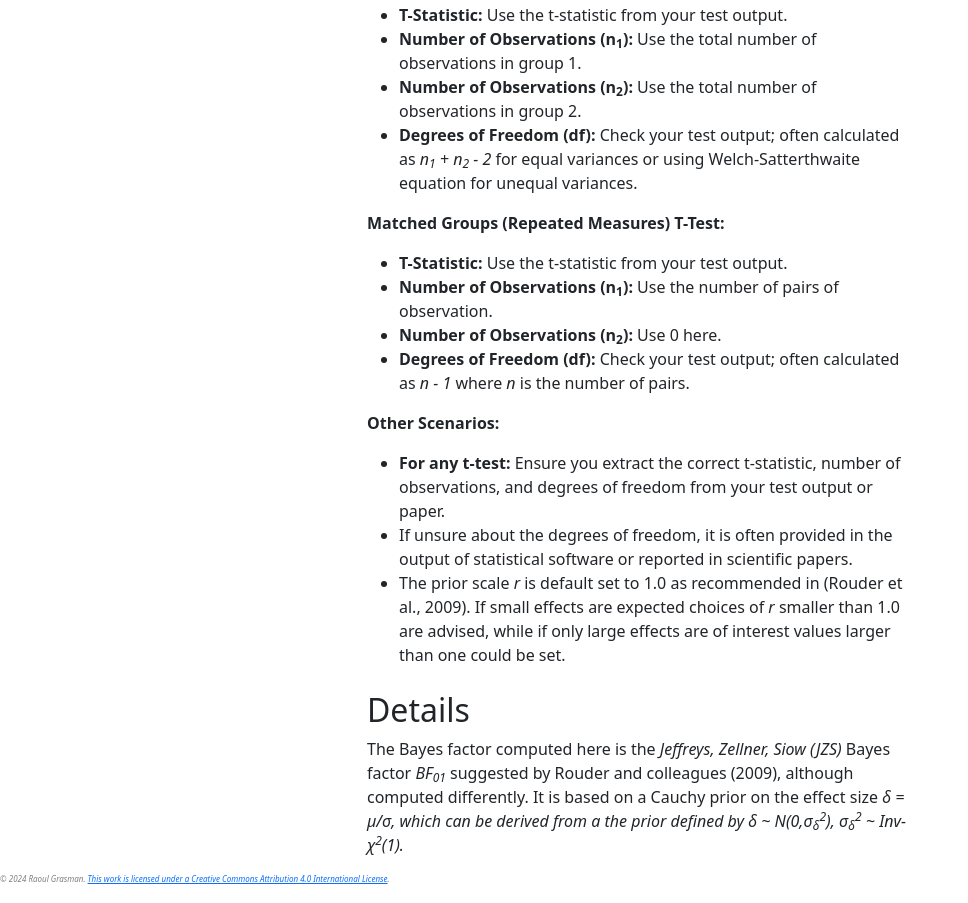
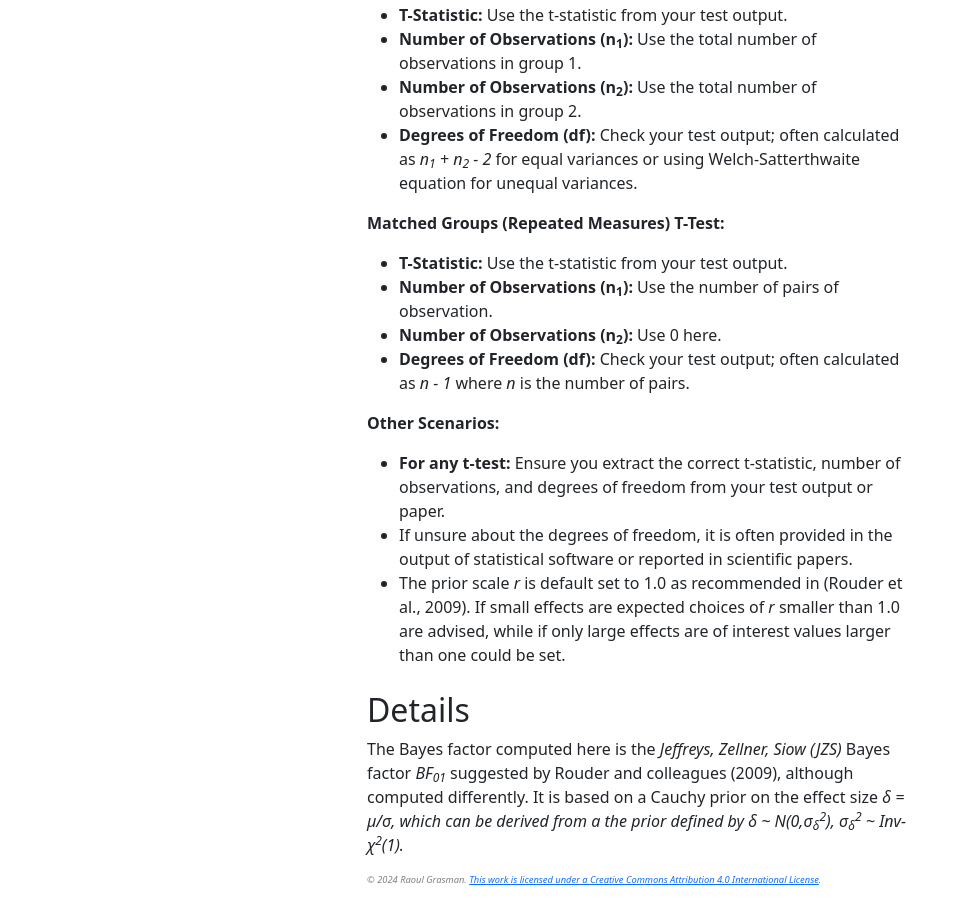
Before and after one commit to raoelg/ttest-to-bayesfactor, a website: page index.html in a window 1280 px wide. Shown: the part 882-1785 px from the top of the page, without its empty margins (0-968 px from the left). Drawn offline with nearby package versions, Linux system fonts and the light colour scheme; a script that the page names is missing.

Commit message:
Changed location of the footer

```diff
--- a/index.html
+++ b/index.html
@@ -100,6 +100,10 @@
                     <p>The Bayes factor computed here is the <em>Jeffreys, Zellner, Siow (JZS)</em> Bayes factor <i>BF<sub>01</sub></i> suggested by Rouder and colleagues (2009), although computed differently. It is based on a Cauchy prior on the effect size <em>&delta; = &mu;/&sigma;</i>, which can be derived from a the prior defined by <i>&delta; ~ N(0,&sigma;<sub>&delta;</sub><sup>2</sup>), &sigma;<sub>&delta;</sub><sup>2</sup> ~ Inv-&chi;<sup>2</sup>(1)</i>.
                 </div>
 
+                <footer>
+                    <p style="color:gray;font-size: 7pt;">© 2024 Raoul Grasman. <a rel="license" href="https://creativecommons.org/licenses/by/4.0/">This work is licensed under a Creative Commons Attribution 4.0 International License</a>.</p>
+                </footer>
+
             </div>
         </div>
     </div>
@@ -178,8 +182,5 @@
         });
     </script>
 
-    <footer>
-        <p style="color:gray;font-size: 6pt;">© 2024 Raoul Grasman. <a rel="license" href="https://creativecommons.org/licenses/by/4.0/">This work is licensed under a Creative Commons Attribution 4.0 International License</a>.</p>
-    </footer>
 </body>
 </html>
```
